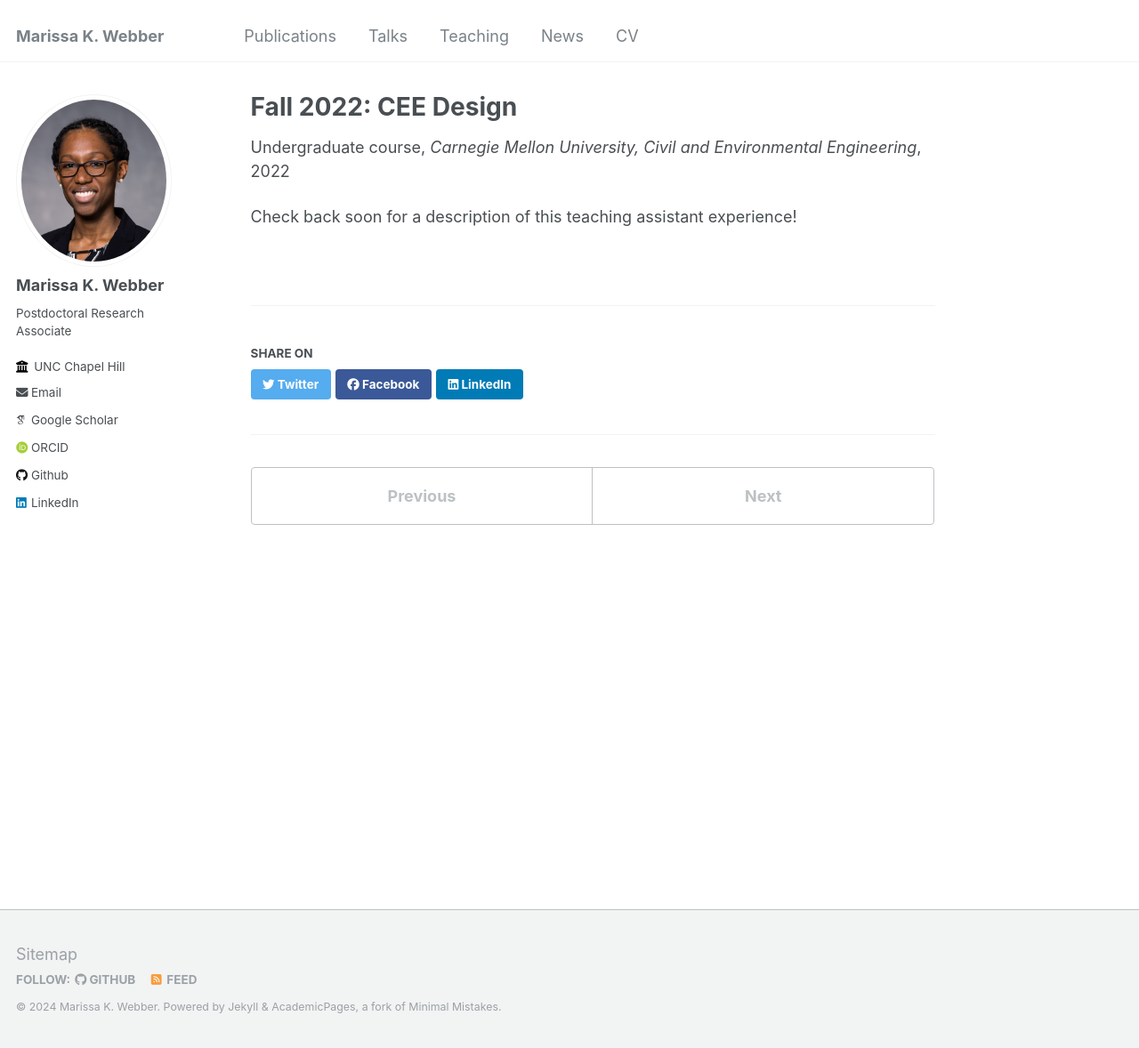
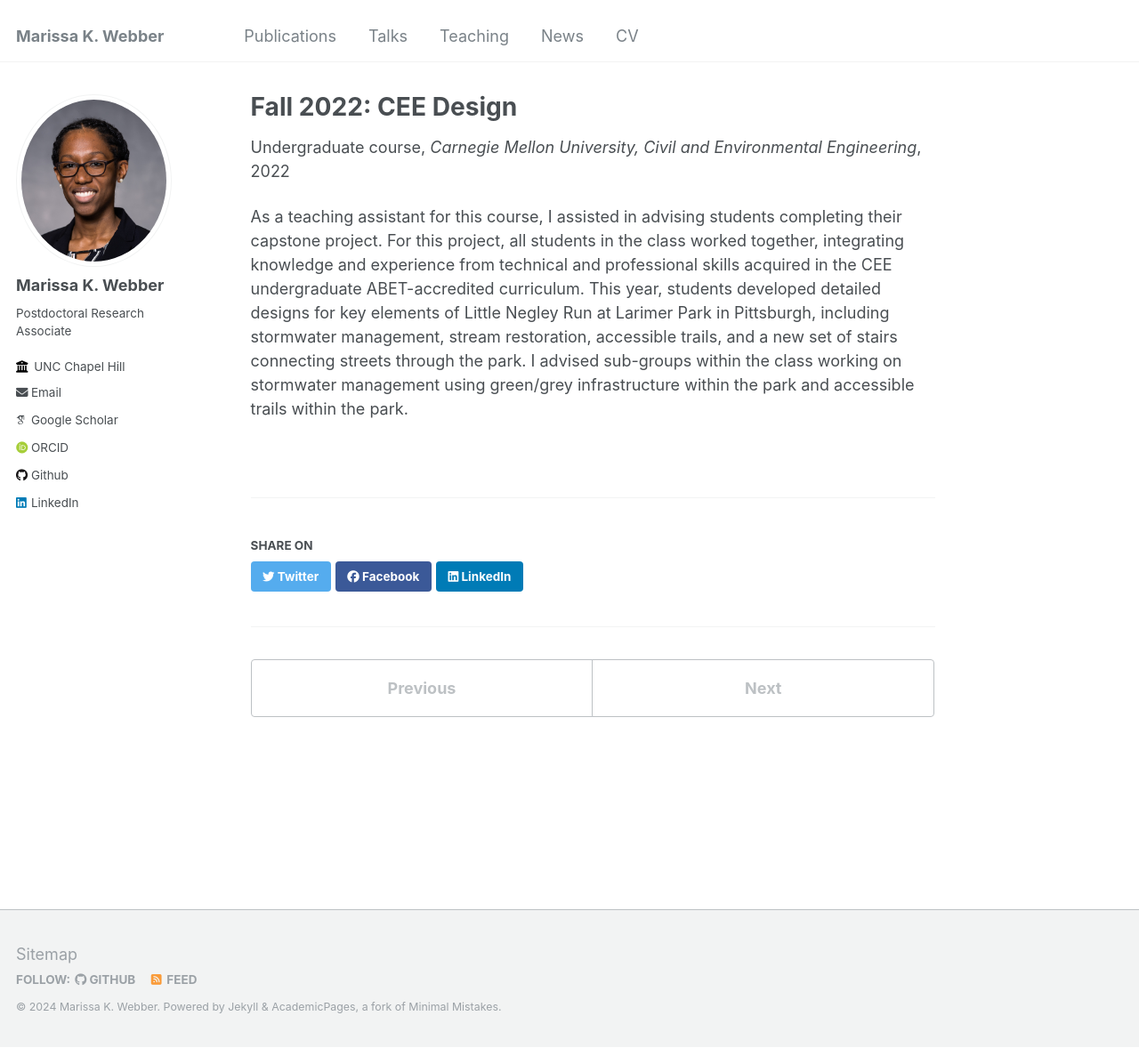
Before and after one commit to mwebber2/marissakwebber, a Jekyll site: the page built from _teaching/2022-12401.md, in a window 1280 px wide and 1178 px high. Shown: the whole window at 89% size. Built offline with Jekyll 4.4.1, drawn with Linux system fonts in a browser that asks for light colours; some web fonts are replaced.

Commit message:
Update 2022-12401.md
Add description

```diff
--- a/_teaching/2022-12401.md
+++ b/_teaching/2022-12401.md
@@ -8,4 +8,5 @@ date: 2022-05-05
 location: "Pittsburgh, PA, USA"
 ---
 
-Check back soon for a description of this teaching assistant experience!
+As a teaching assistant for this course, I assisted in advising students completing their capstone project. For this project, all students in the class worked together, integrating knowledge and experience from technical and professional skills acquired in the CEE undergraduate ABET-accredited curriculum.
+This year, students developed detailed designs for key elements of Little Negley Run at Larimer Park in Pittsburgh, including stormwater management, stream restoration, accessible trails, and a new set of stairs connecting streets through the park. I advised sub-groups within the class working on stormwater management using green/grey infrastructure within the park and accessible trails within the park.
```
